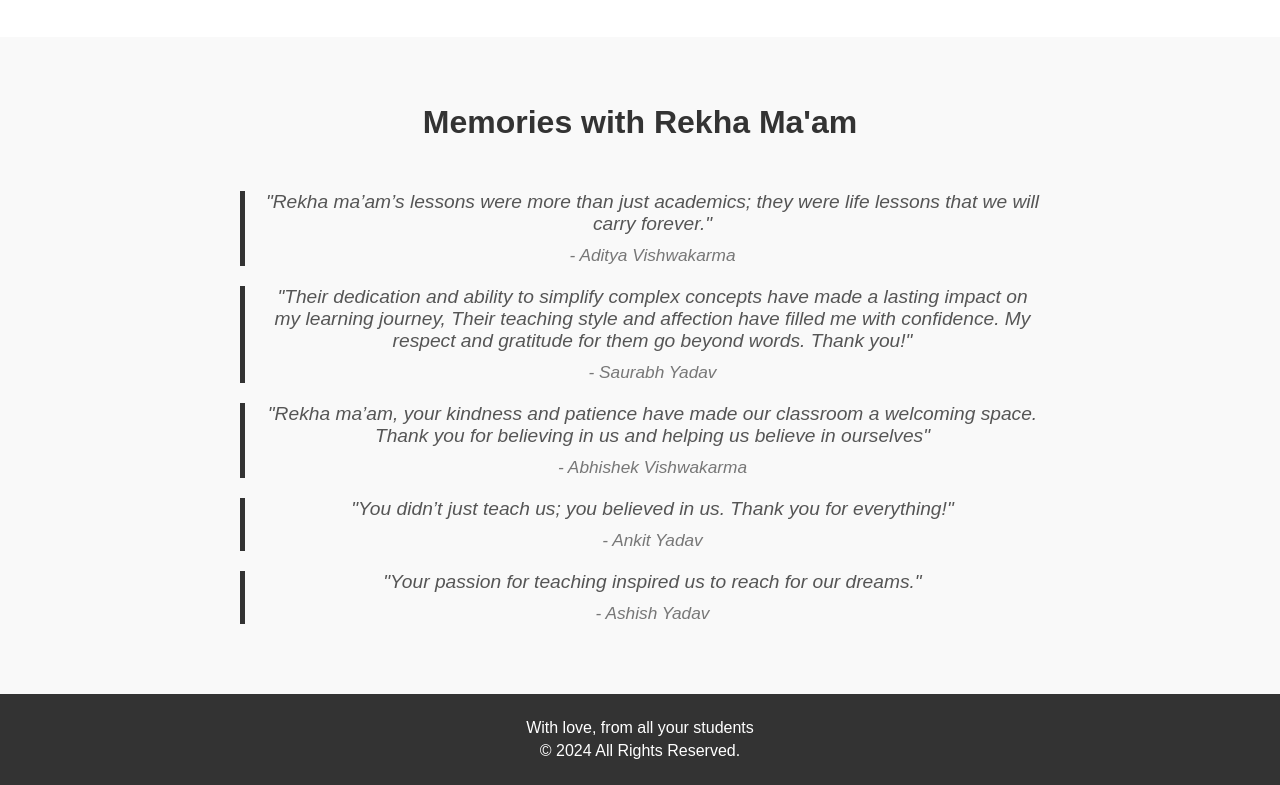
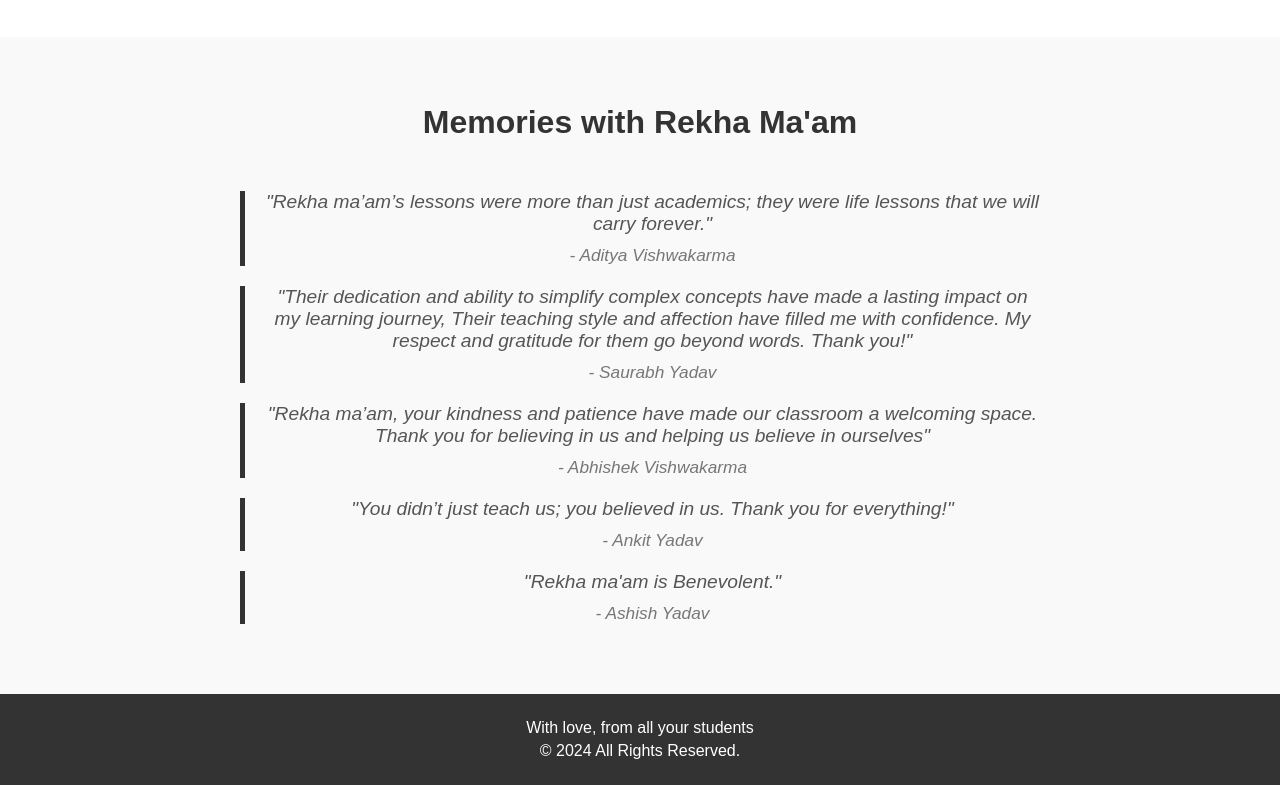
Before and after one commit to cyberfortify/self_project, a plain HTML site: page index.html in a window 1280 px wide. Shown: the part 2156-2941 px from the top of the page. Drawn offline with Linux system fonts and the light colour scheme.

Commit message:
index.html

```diff
--- a/index.html
+++ b/index.html
@@ -75,7 +75,7 @@
                 <cite>- Ankit Yadav</cite>
             </blockquote>
             <blockquote>
-                "Your passion for teaching inspired us to reach for our dreams."
+                "Rekha ma'am is Benevolent."
                 <cite>- Ashish Yadav</cite>
             </blockquote>
             <!-- Add more testimonials as needed -->
```
